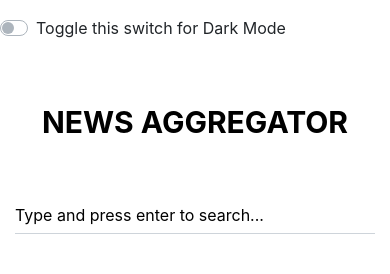
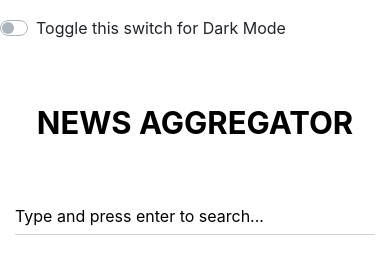
Before and after one commit to fauzan07/news-aggregator-app, a website built with webpack: page src/index.html in a window 390 px wide. Built offline with nearby package versions, Linux system fonts and the light colour scheme; no server answers.

Commit message:
message3

```diff
--- a/src/styles/index.scss
+++ b/src/styles/index.scss
@@ -121,7 +121,7 @@ body.light .card:hover{
 
 @media only screen and (max-width:600px){
   h1{
-      font-size: 30px;
+      font-size: 31px;
       font-weight: bold;
   }
 
```
Also changed, not shown: src/styles/index.css.
